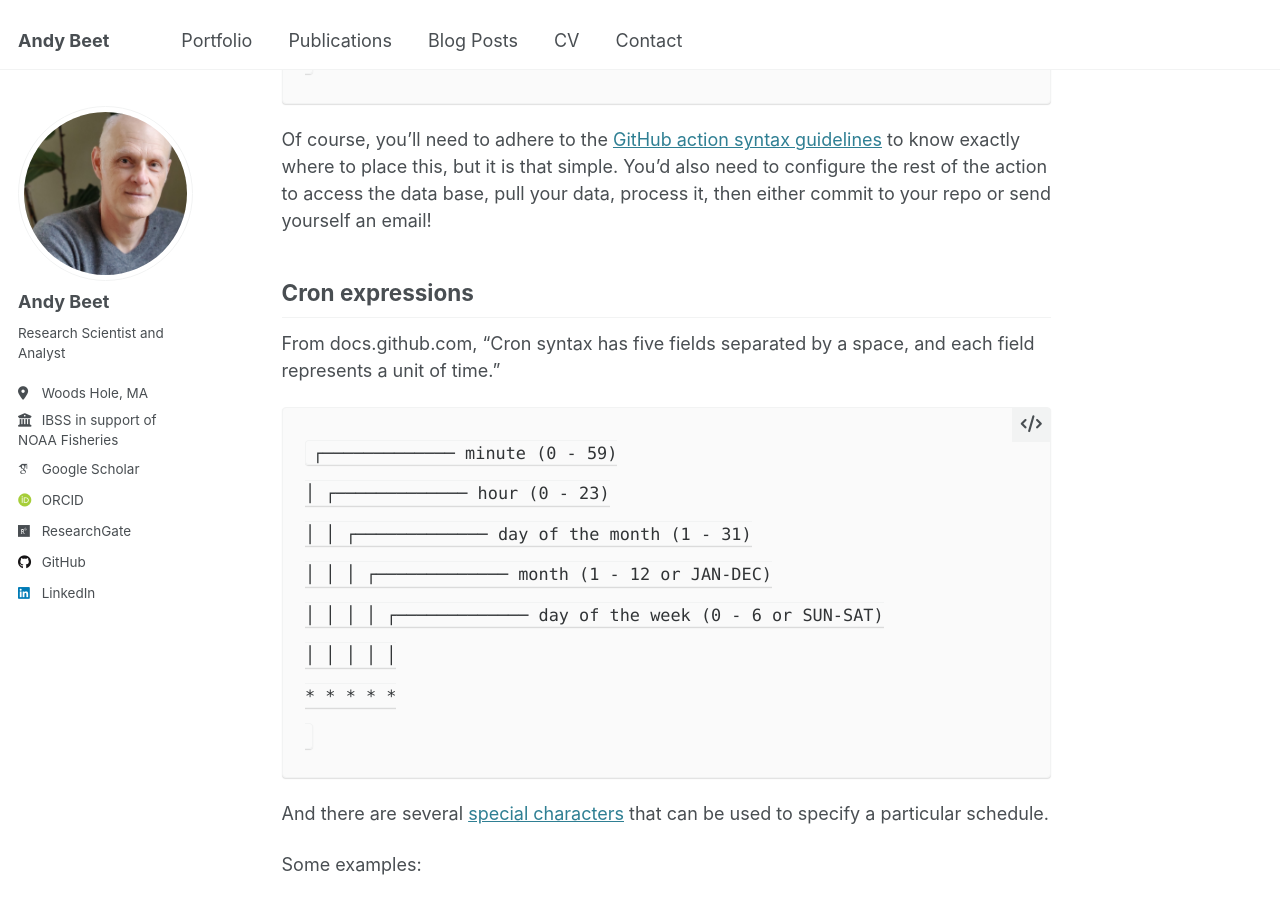
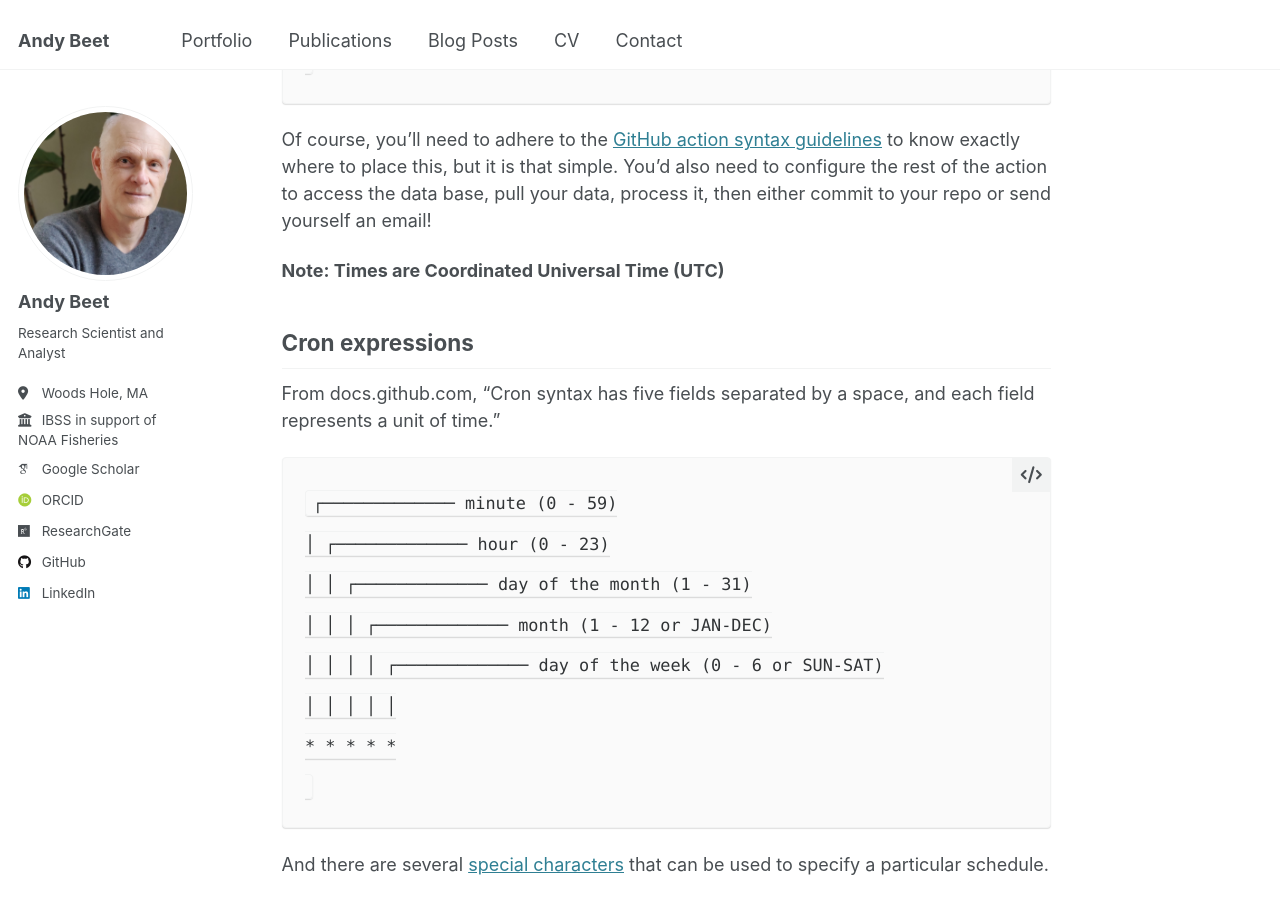
Before and after one commit to andybeet/website, a Jekyll site: the page built from _posts/2024-06-15-cron_jobs.md, in a window 1280 px wide and 900 px high, scrolled down 839 px. Built offline with Jekyll 4.4.1, drawn with Linux system fonts in a browser that asks for light colours; some web fonts are replaced.

Commit message:
note about utc

```diff
--- a/_posts/2024-06-15-cron_jobs.md
+++ b/_posts/2024-06-15-cron_jobs.md
@@ -33,6 +33,8 @@ In this case, in your GitHub action you'd add the following lines (toward the to
 Of course, you'll need to adhere to the [GitHub action syntax guidelines](https://docs.github.com/en/actions/reference/workflows-and-actions/events-that-trigger-workflows#schedule) to know exactly where to place this, but it is that simple.
 You'd also need to configure the rest of the action to access the data base, pull your data, process it, then either commit to your repo or send yourself an email!
 
+**Note: Times are Coordinated Universal Time (UTC)**
+
 ## Cron expressions
 
 From docs.github.com, "Cron syntax has five fields separated by a space, and each field represents a unit of time."
```
